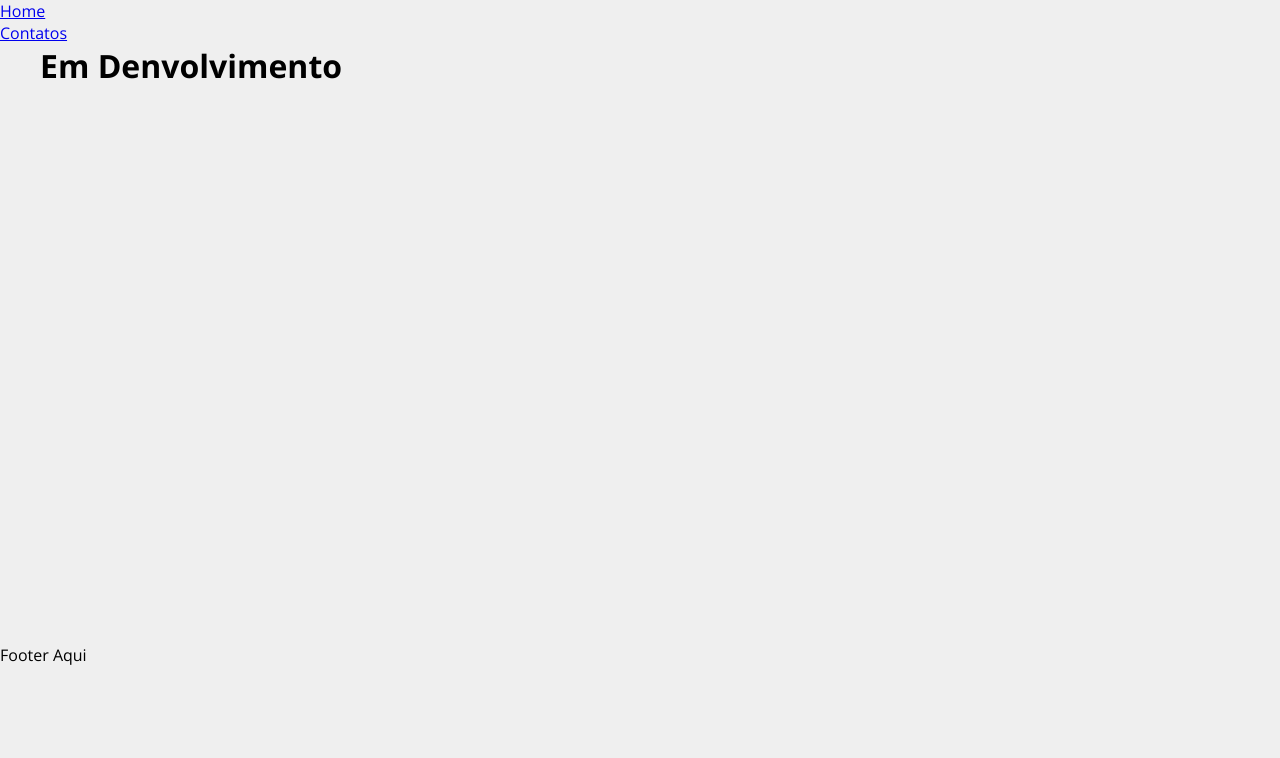
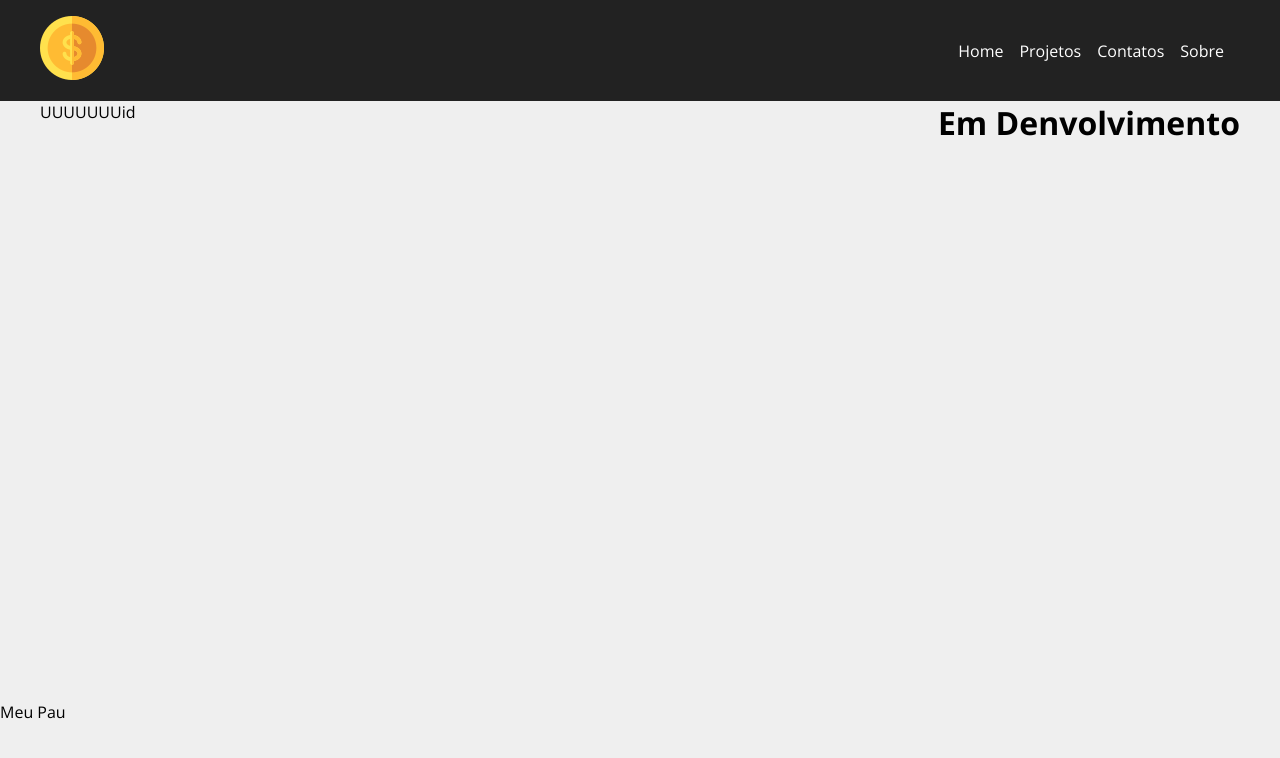
Before and after one commit to rodriggoshell/Financeiro, a React (Create React App) app: page /contatos in a window 1280 px wide. Shown: the top 758 px of the page. Built offline with nearby package versions, Linux system fonts and the light colour scheme.

Commit message:
Loading...

```diff
--- a/src/App.js
+++ b/src/App.js
@@ -1,35 +1,35 @@
-import {BrowserRouter as Router,Switch, Route, Link} from 'react-router-dom';
+import {BrowserRouter as Router,Switch, Route,} from 'react-router-dom';
 import Home from './components/pages/Home';
 import Sobre from './components/pages/Sobre';
 import Contatos from './components/pages/Contatos';
-import NovosProjetos from './components/pages/NovosProjetos';
+import Projetos from './components/pages/Projetos';
 
 import Container from './components/layout/Container';
+import Navbar from './components/layout/Navbar';
+import Footer from './components/layout/Footer';
+
 
 function App() {
   return (
     <Router>
-      <ul>
-        <li><Link to="/">Home</Link></li>
-        <li><Link to="/contatos">Contatos</Link></li>
-      </ul>
+      <Navbar/>
       <Switch>
         <Container CustomClass="min-height">
           <Route exact path="/">
             <Home />
           </Route>
+          <Router path="/projetos">
+            <Projetos />
+          </Router>
           <Route path="/sobre">
            <Sobre />
           </Route>
           <Route path="/contatos">
             <Contatos />
           </Route>
-          <Route path="/novosprojetos">
-           <NovosProjetos />
-          </Route>
         </Container>
       </Switch>
-      <p>Footer Aqui</p>
+      <Footer />
     </Router>
   );
 }
--- a/src/components/layout/Container.js
+++ b/src/components/layout/Container.js
@@ -1,4 +1,4 @@
-import styles from './Container.module.css';
+import styles from './styles/Container.module.css';
 
 function Container(props) {
     return(
--- /dev/null
+++ b/src/components/layout/Footer.js
@@ -0,0 +1,7 @@
+function Footer() {
+        return(
+            <p>Meu Pau</p>
+        );
+}
+
+export default Footer;
--- /dev/null
+++ b/src/components/layout/Navbar.js
@@ -0,0 +1,27 @@
+import {Link} from 'react-router-dom';
+import Container from './Container';
+
+import styles from './styles/Navbar.module.css';
+import logo from '../../assets/costs_logo.png';
+
+function Navbar() {
+        return(
+          <header>
+              <nav className={styles.navbar}>
+                  <Container>
+                      <Link to="/">
+                          <img src={logo} alt="Logo da moeda" />
+                      </Link>
+                      <ul className={styles.list}>
+                          <li className={styles.item}><Link to="/">Home</Link></li>
+                          <li className={styles.item}><Link to="/projetos">Projetos</Link></li>
+                          <li className={styles.item}><Link to="/contatos">Contatos</Link></li>
+                          <li className={styles.item}><Link to="/sobre">Sobre</Link></li>
+                      </ul>
+                  </Container>
+              </nav>
+          </header>
+        );
+}
+
+export default Navbar;
--- /dev/null
+++ b/src/components/layout/styles/Navbar.module.css
@@ -0,0 +1,26 @@
+.navbar {
+      display: flex;
+      justify-content: space-between;
+      background-color: #222;
+      padding: 1em;
+}
+
+.list {
+      display: flex;
+      list-style: none;
+      align-items: center;
+}
+
+.item {
+      margin-right: 1em;
+}
+
+.item a {
+      color: #fff;
+      text-decoration: none;
+}
+
+
+.item a:hover {
+      color: #ffbb33;
+  }
--- a/src/components/pages/NovosProjetos.js
+++ /dev/null
@@ -1,9 +0,0 @@
-function NovosProjetos() {
-    return(
-      <>
-        <h1>Em processo de desenvolvimento</h1>
-      </>
-    );
-}
-
-export default NovosProjetos;
--- /dev/null
+++ b/src/components/pages/Projetos.js
@@ -0,0 +1,8 @@
+function Projetos() {
+    return(
+      <>UUUUUUUid</>
+    );
+}
+
+
+export default Projetos;
```
Also changed, not shown: src/components/layout/styles/Container.module.css (renamed from src/components/layout/Container.module.css), src/components/layout/styles/Footer.module.css (added).
